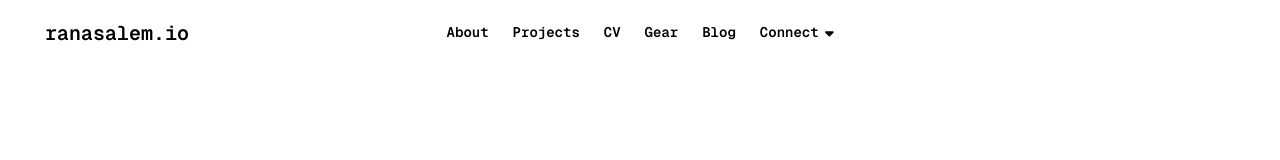
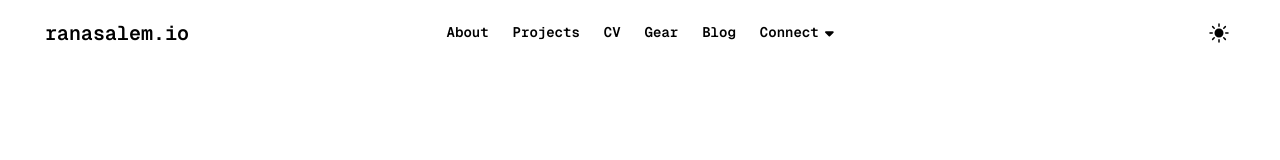
Before and after one commit to rtasalem/ranasalem.io, a Next.js app: page / in a window 1280 px wide. Shown: the top 160 px of the page. Built offline with nearby package versions, Linux system fonts and the light colour scheme.

Commit message:
install theme-change

```diff
--- a/app/components/navbar/navbar.tsx
+++ b/app/components/navbar/navbar.tsx
@@ -1,5 +1,6 @@
 import { NavbarBrand } from './brand'
 import { NavLinks } from './links'
+import { ThemeToggle } from './themes/theme-toggle'
 
 export default function Navbar() {
   return (
@@ -30,7 +31,9 @@ export default function Navbar() {
       <div className='navbar-center hidden lg:flex'>
         <NavLinks />
       </div>
-      <div className='navbar-end'></div>
+      <div className='navbar-end'>
+        <ThemeToggle />
+      </div>
     </div>
   )
 }
--- a/content/why-and-how-i-built-my-own-website.mdx
+++ b/content/why-and-how-i-built-my-own-website.mdx
@@ -26,7 +26,7 @@ Deciding the tech stack I would use to build my website wasn’t too difficult.
 
 So without further ado, here’s everything that I used to build this website...
 
-## Next.js & TailwindCSS
+## Next.js & Tailwind CSS
 
 A pretty popular React framework, [Next.js](https://nextjs.org) is the foundation of this website. The main reason I chose it was because of its directory-based router system. Any directory that exists inside the `app` folder becomes a route:
 
@@ -44,7 +44,7 @@ ranasalem.io/about
 
 Everything you return inside the `page.tsx` file is then rendered for each route. This was a big advantage as I could easily create or remove pages as and when I needed and there wasn’t going to be big chunks of time spent setting up a router.
 
-Another reason I chose Next.js is because it works really well with [TailwindCSS](https://tailwindcss.com), a utility-first CSS framework I had heard about from other developers on YouTube. I thought it looked like a great way to work more closely with frontend in general (especially as someone who enjoys backend development a lot more). That and the standardised, consistent styling that TailwindCSS classes provide meant I would spend less time focusing on the minute details developing on my 14-inch laptop screen only for those same details to look awful or out of place on smaller phone screens. I honestly really enjoy using TailwindCSS, the documentation has been a massive aid in learning which classes are best to use for any scenario.
+Another reason I chose Next.js is because it works really well with [Tailwind CSS](https://tailwindcss.com), a utility-first CSS framework I had heard about from other developers on YouTube. I thought it looked like a great way to work more closely with frontend in general (especially as someone who enjoys backend development a lot more). That and the standardised, consistent styling that Tailwind CSS classes provide meant I would spend less time focusing on the minute details developing on my 14-inch laptop screen only for those same details to look awful or out of place on smaller phone screens. I honestly really enjoy using Tailwind CSS, the documentation has been a massive aid in learning which classes are best to use for any scenario.
 
 ## DaisyUI
 
@@ -64,8 +64,8 @@ Unfortunately, the [original maintainers behind Contentlayer couldn’t keep the
 So there you have it, these are the core components of my website and it’s been great learning and using each of them. Here are those resources I used along the way:
 
 - [Next.js Tutorial - Beginner to Advanced](https://youtube.com/playlist?list=PLC3y8-rFHvwjOKd6gdf4QtV1uYNiQnruI&si=yv071KCmecBg1fBQ) - A YouTube tutorial playlist that I initially used to get to grips with Next.js. Really easy to follow.
-- [TailwindCSS Cheat Sheet](https://flowbite.com/tools/tailwind-cheat-sheet/) - Love a good cheat sheet. This one from Flowbite is especially useful. You can search for specific class names and where possible they’ve also linked back to the TailwindCSS documentation for the specific class you’re looking for.
-- [TailwindCSS documentation](https://tailwindcss.com/docs/installation/using-vite) - Naturally as an extension to the cheat sheet, the TailwindCSS docs are also great and provide a lot of detail for every class.
+- [Tailwind CSS Cheat Sheet](https://flowbite.com/tools/tailwind-cheat-sheet/) - Love a good cheat sheet. This one from Flowbite is especially useful. You can search for specific class names and where possible they’ve also linked back to the Tailwind CSS documentation for the specific class you’re looking for.
+- [Tailwind CSS documentation](https://tailwindcss.com/docs/installation/using-vite) - Naturally as an extension to the cheat sheet, the Tailwind CSS docs are also great and provide a lot of detail for every class.
 - [Create a Next.js 14 Blog Using Markdown with Contentlayer 2](https://www.youtube.com/watch?v=ICOBQCvbtNc&list=LL&index=11) - A great tutorial from [Cand Dev](https://www.youtube.com/@CandDev) that helped me get started with setting up my blog.
 
 Creating my website is definitely the most rewarding project I’ve worked on so far. Do I think my website will change in the future? 100%, but as of right now I’m really happy with how it turned out.
--- a/package.json
+++ b/package.json
@@ -22,7 +22,8 @@
     "next": "15.2.4",
     "next-contentlayer2": "^0.5.8",
     "react": "^19.0.0",
-    "react-dom": "^19.0.0"
+    "react-dom": "^19.0.0",
+    "theme-change": "2.5.0"
   },
   "devDependencies": {
     "@eslint/eslintrc": "^3",
```
Also changed, not shown: 2 other files (tests, documents, lock files or other folders).
